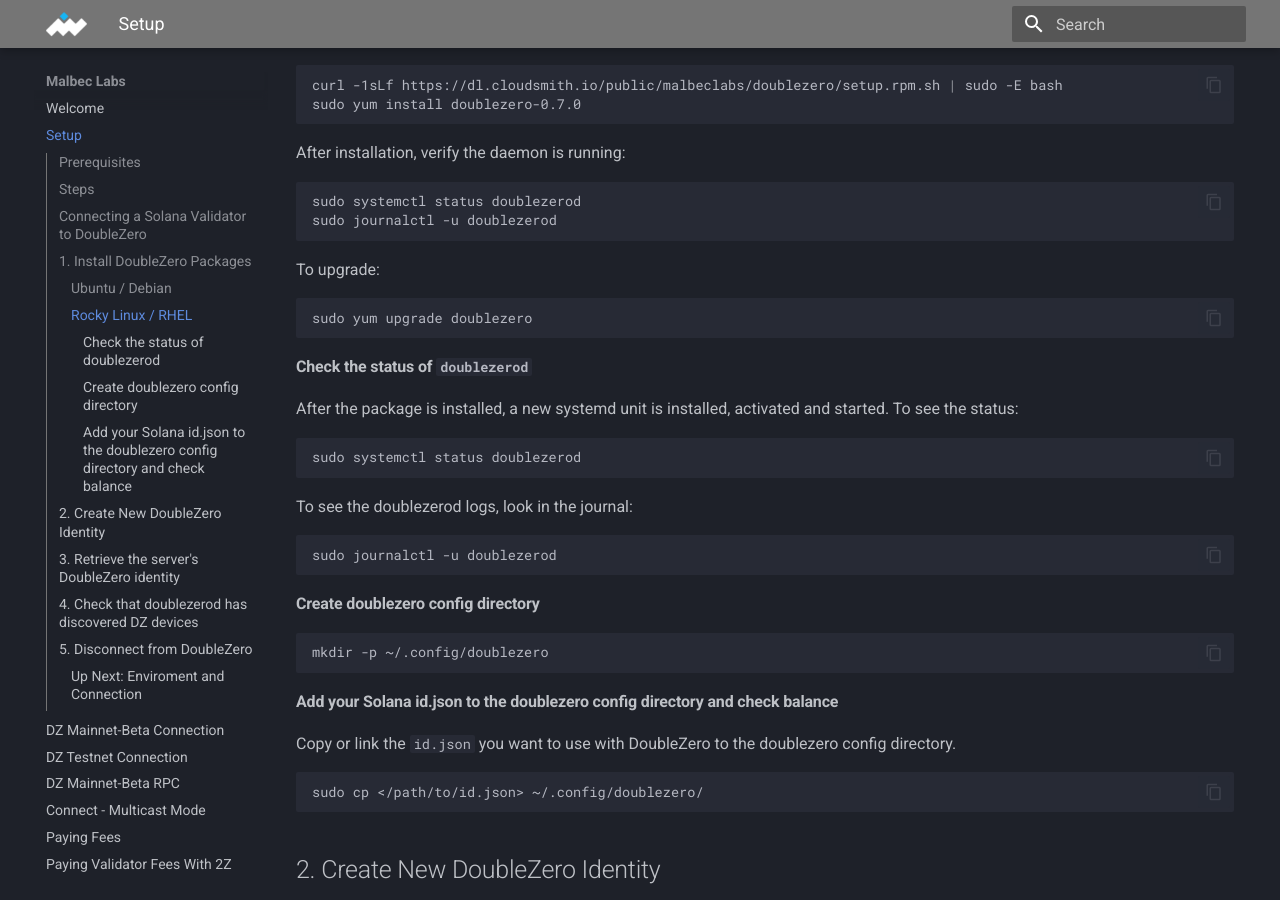
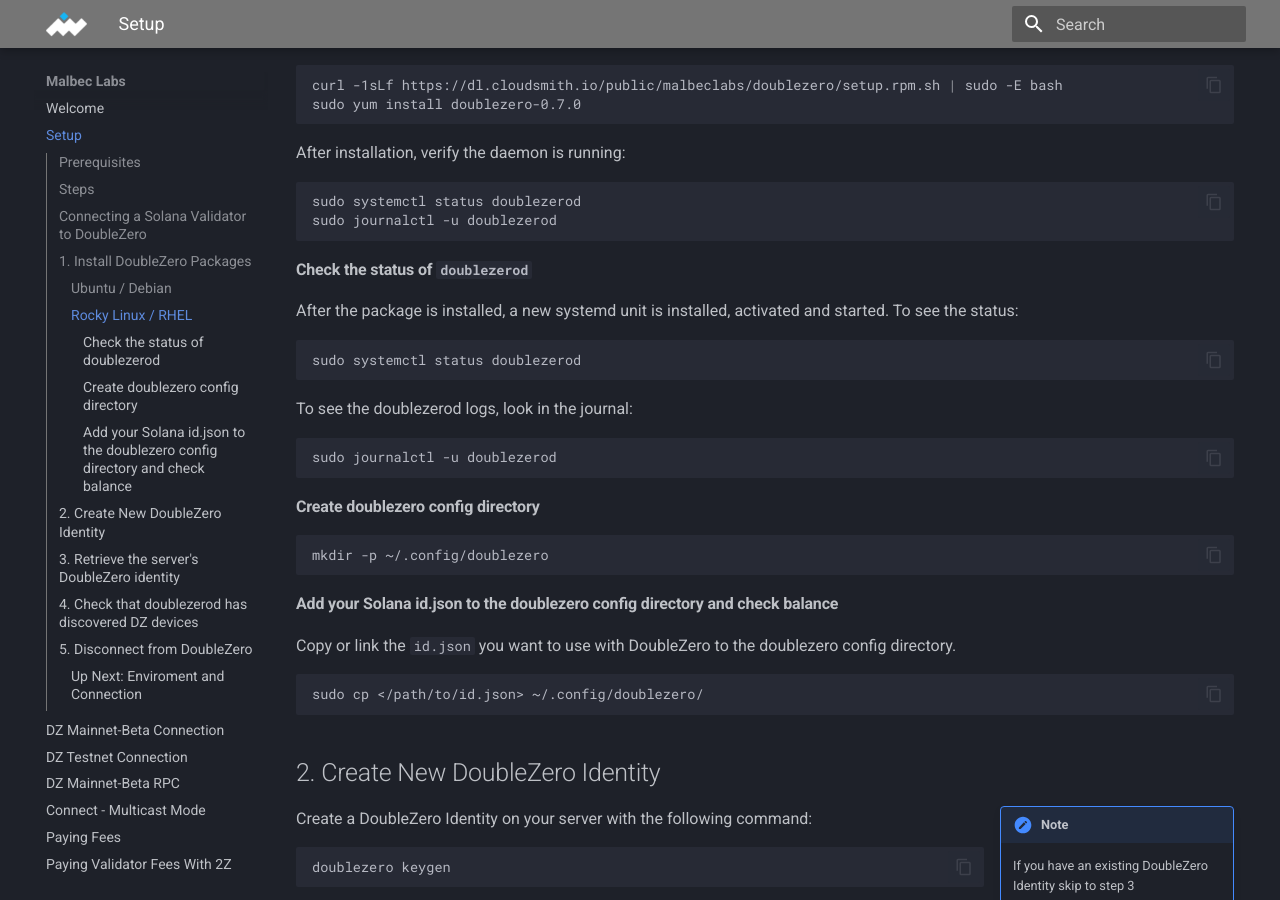
Before and after one commit to malbeclabs/docs, an MkDocs documentation site: the page built from docs/setup.md, in a window 1280 px wide and 900 px high, scrolled down 1682 px. Built offline with MkDocs 1.6.1 and Material for MkDocs 9.7.7, drawn with Linux system fonts in a browser that asks for light colours.

Commit message:
Update setup.md

````diff
--- a/docs/setup.md
+++ b/docs/setup.md
@@ -66,11 +66,6 @@
 ```bash
 sudo systemctl status doublezerod
 sudo journalctl -u doublezerod
-```
-
-To upgrade:
-```bash
-sudo yum upgrade doublezero
 ```
 
 #### Check the status of `doublezerod`
````
